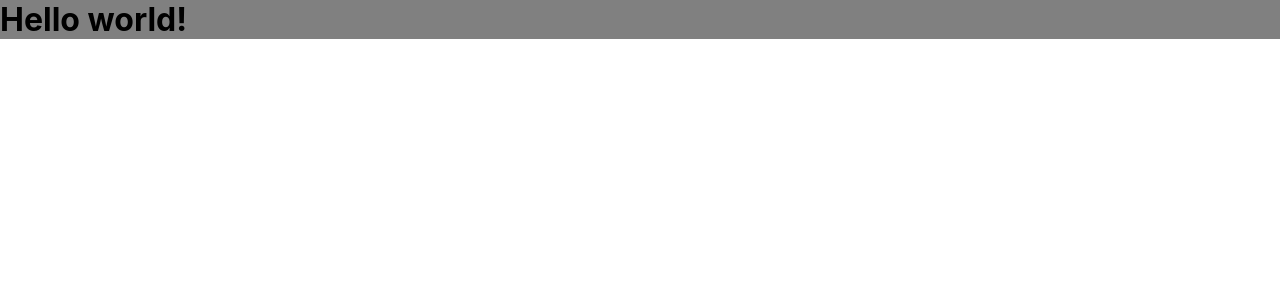
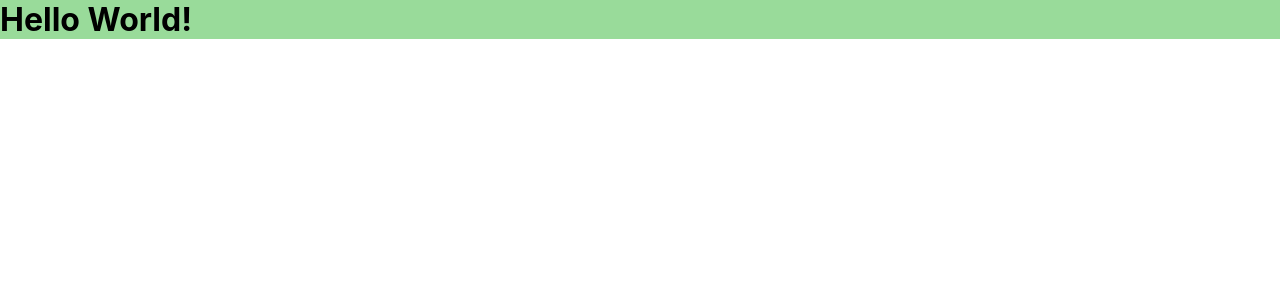
Before and after one commit to lijo-belardi/vegetarian-website-project, a React (Create React App) app: page / in a window 1280 px wide. Shown: the top 300 px of the page. Built offline with nearby package versions, Linux system fonts and the light colour scheme.

Commit message:
defined colors

```diff
--- a/src/App.js
+++ b/src/App.js
@@ -3,7 +3,7 @@ import './App.scss';
 function App() {
   return (
     <div className="App">
-      <h1>Hello world!</h1>
+      <h1>Hello World!</h1>
     </div>
   );
 }
--- a/src/App.scss
+++ b/src/App.scss
@@ -1,5 +1,5 @@
 @use './sassStyles' as *;
 
 .App {
-  background-color: $back;
+  background-color: $background-main-green;
 }
--- a/src/sassStyles/_colors.scss
+++ b/src/sassStyles/_colors.scss
@@ -1,2 +1,7 @@
-// color scheme
-$back: grey;
+//background
+$background-main-green: #99DB9A;
+$background-second-green: #38AD60;
+
+// text
+$text-main-color: #313030;
+$text-second-color: #0E3181;
```
